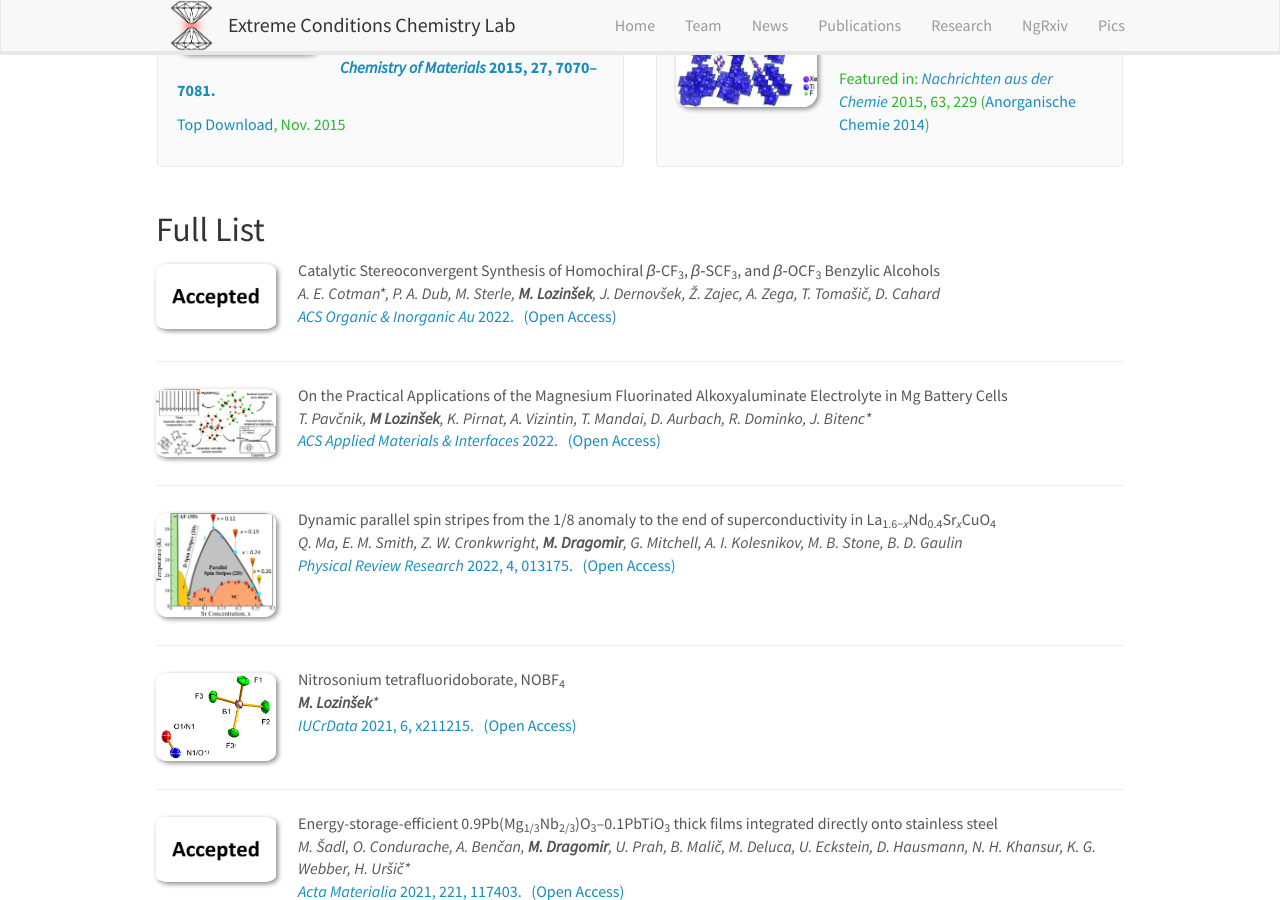
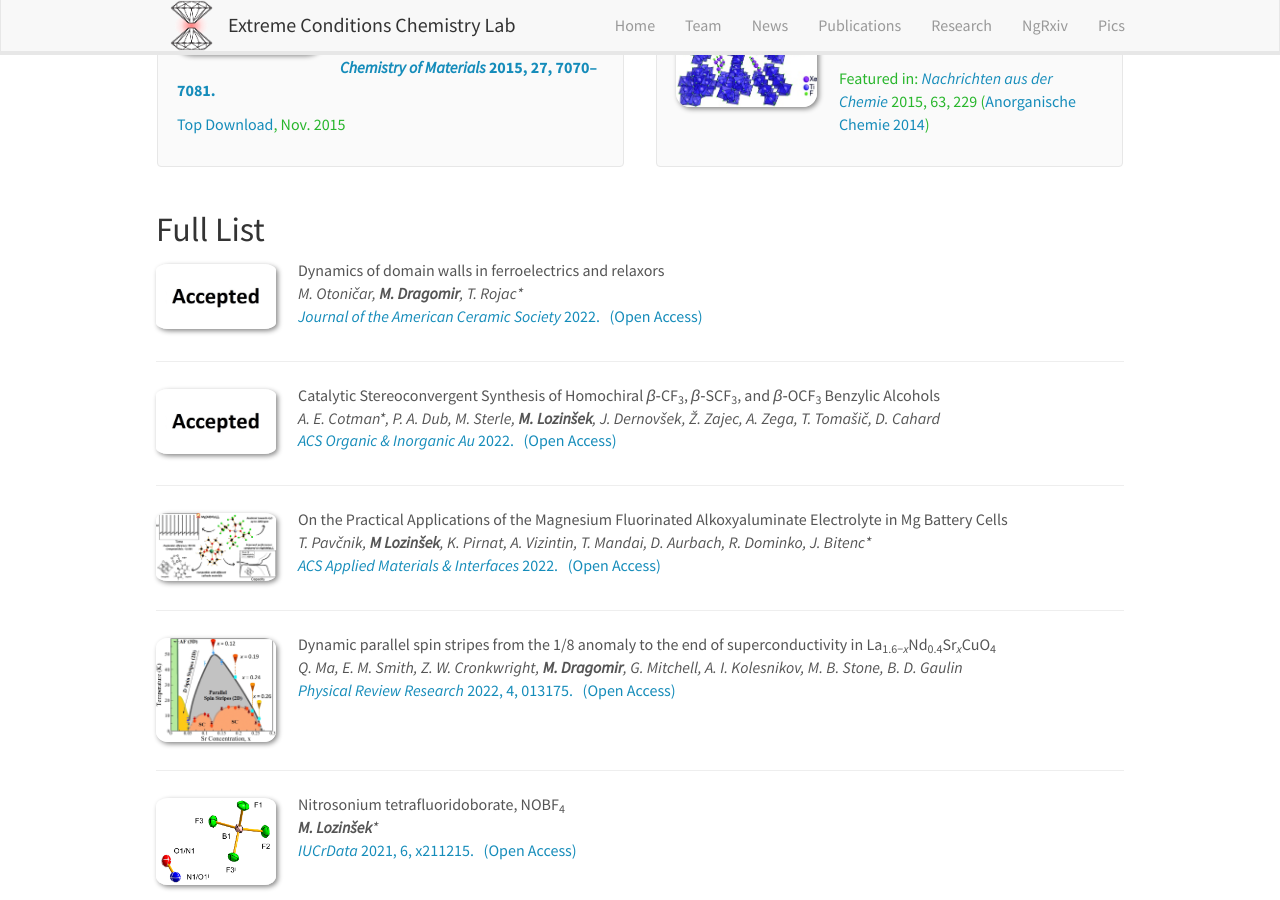
Before and after one commit to eccl-jsi/eccl-jsi.github.io, a Jekyll site: the page built from _pages/publications.md, in a window 1280 px wide and 900 px high, scrolled down 1353 px. Built offline with Jekyll 4.4.1, drawn with Linux system fonts in a browser that asks for light colours; nearby versions of some CDN libraries.

Commit message:
Update publist.yml

```diff
--- a/_data/publist.yml
+++ b/_data/publist.yml
@@ -1,4 +1,13 @@
 ---
+-
+  authors: "M. Otoničar, <b>M. Dragomir</b>, T. Rojac*"
+  description: ""
+  highlight: 0
+  image: Accepted.jpg
+  link:
+    display: "<i>Journal of the American Ceramic Society</i> 2022. &nbsp;&nbsp;(Open Access)"
+    url: "https://doi.org/10.1111/jace.18623"
+  title: "Dynamics of domain walls in ferroelectrics and relaxors"
 -
   authors: "A. E. Cotman*, P. A. Dub, M. Sterle, <b>M. Lozinšek</b>, J. Dernovšek, Ž. Zajec, A. Zega, T. Tomašič, D. Cahard"
   description: ""
```
